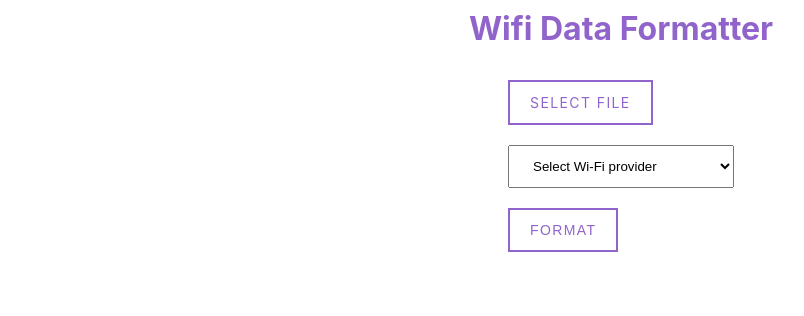
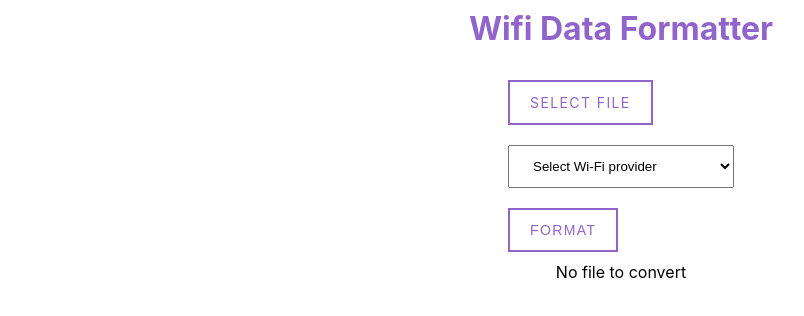
Before and after one commit to BenRut/wifi-data-formatter, a React (Create React App) app in the folder front-end/: page / in a window 1280 px wide. Both pictures are taken after a click on the button "FORMAT". Shown: the part 134-450 px from the top of the page, without its empty margins (19-823 px from the left). Built offline with nearby package versions, Linux system fonts and the light colour scheme.

Commit message:
adds validation to UI

```diff
--- a/front-end/src/components/Uploader.jsx
+++ b/front-end/src/components/Uploader.jsx
@@ -22,6 +22,7 @@ class Uploader extends Component {
 		output: 'not-selected',
 		files: [],
 		filesData: [],
+		errorMessage: '',
 	};
 	onChange = (event) => {
 		const fileNames = [];
@@ -45,6 +46,9 @@ class Uploader extends Component {
 		formData.append('file', file);
 		return await axios.post('http://localhost:8000/upload', formData, {});
 	};
+	// isInputValid = () => {
+	// 	for (let i = 0; i < )
+	// }
 	onSubmit = async (event) => {
 		event.preventDefault();
 		const filesData = [];
@@ -58,25 +62,35 @@ class Uploader extends Component {
 			filesData,
 		});
 		if (this.state.filesData.length === 0) {
-			console.log('No file to convert');
+			this.setState({
+				errorMessage: 'No file to convert',
+			});
 		} else if (
 			validateInputFormat(this.state.filesData[0][0]).isValid === false &&
 			validateInputFormat(this.state.filesData[0][0]).dataType ===
 				'unrecognised'
 		) {
-			console.log('INVALID FILE: Data in unrecognised format');
+			this.setState({
+				errorMessage: 'INVALID FILE: Data in unrecognised format',
+			});
 		} else if (
 			validateInputFormat(this.state.filesData[0][0]).dataType === '1' &&
 			this.state.output === 'mutiple-files'
 		) {
-			console.log('INVALID FILE: Wrong provider selected');
+			this.setState({
+				errorMessage: 'INVALID FILE: Wrong provider selected',
+			});
 		} else if (
 			validateInputFormat(this.state.filesData[0][0]).dataType === '2' &&
 			this.state.output === 'single-file'
 		) {
-			console.log('INVALID FILE: Wrong Provider Selected');
+			this.setState({
+				errorMessage: 'INVALID FILE: Wrong Provider Selected',
+			});
 		} else if (this.state.output === 'not-selected') {
-			console.log('No Wi-Fi provider selected!');
+			this.setState({
+				errorMessage: 'No Wi-Fi provider selected!',
+			});
 		} else if (this.state.output === 'single-file') {
 			for (let i = 0; i < this.state.fileNames.length; i++) {
 				console.log(this.state.fileNames[i]);
@@ -107,7 +121,9 @@ class Uploader extends Component {
 							/>
 							<FileInputLabel for="file">Select file</FileInputLabel>
 						</FileInputWrapper>
-						{/* <FileName>{this.state.fileName}</FileName> */}
+						{this.state.fileNames.map((fileName) => {
+							return <p>{fileName}</p>;
+						})}
 					</FileInputContainer>
 
 					<Select
@@ -123,6 +139,9 @@ class Uploader extends Component {
 					<Button type="submit">
 						<span>Format</span>
 					</Button>
+					{this.state.errorMessage !== '' && (
+						<div>{this.state.errorMessage}</div>
+					)}
 				</Form>
 			</UploaderContainer>
 		);
```
